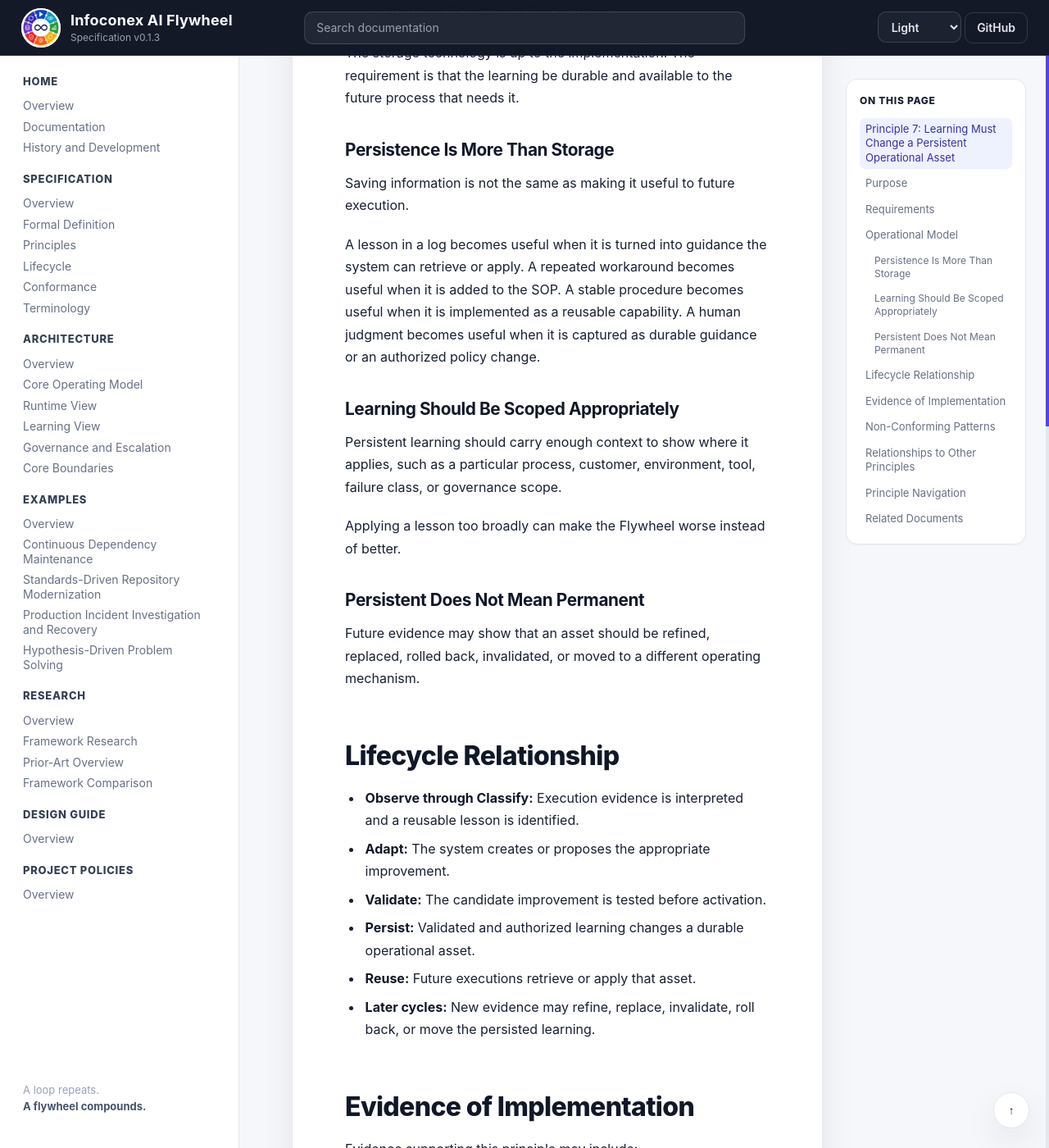
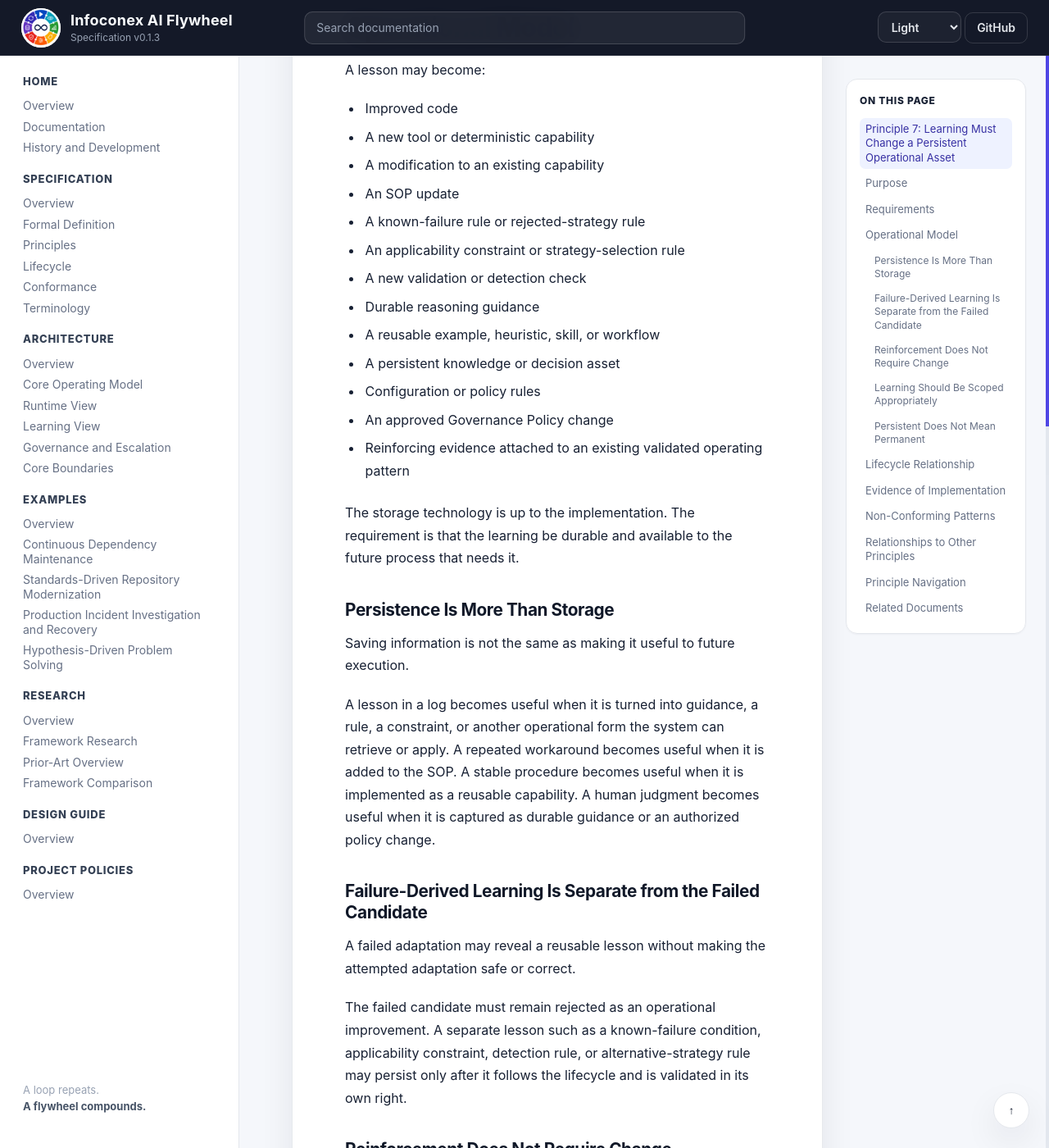
Before and after one commit to infoconex/ai-flywheel, a Jekyll site: the page built from docs/specification/principles/07-persistent-learning.md, in a window 1280 px wide and 1400 px high, scrolled down 1885 px. Shown: the whole window at 82% size. Built offline with Jekyll 4.4.1, drawn with Linux system fonts in a browser that asks for light colours; our own code applies the rules of GitHub Pages for plain Markdown files; some of the changed text lies outside the part shown.

Commit message:
Define what learning may be persisted (#37)
* Define persisted learning requirements

* Apply persisted learning requirements to Persist stage

* Clarify persistent learning principle

* Add persisted learning requirements to specification index

* Clarify persisted learning terminology

* Add persisted learning conformance checks

```diff
--- a/docs/specification/principles/07-persistent-learning.md
+++ b/docs/specification/principles/07-persistent-learning.md
@@ -6,7 +6,7 @@ Useful Infoconex AI Flywheel learning must survive the current execution.
 
 A system does not meaningfully improve if every lesson disappears when the current context ends.
 
-When execution produces a reusable lesson, that learning should change something durable that future executions can actually use.
+When execution produces reusable learning, that learning must become durably available to future operation in a form appropriate to what was learned.
 
 ## Requirements
 
@@ -14,11 +14,16 @@ A conforming implementation must satisfy these requirements:
 
 - Reusable learning survives the current execution in a durable operational asset.
 - The persistent asset matches the type of learning identified through classification and evolution routing.
-- Saving raw logs, conversations, or historical records alone does not satisfy persistence unless the resulting knowledge becomes available to future operation.
-- Persistent learning includes enough context to avoid applying lessons where they do not belong.
-- Improvements are validated before becoming part of future operation.
-- The system must be authorized to persist the change.
+- Persisted learning is not limited to conversational memory or a knowledge store and may be represented through executable, procedural, reasoning, validation, configuration, knowledge, constraint, governance, or other operational forms.
+- Saving raw logs, conversations, observations, or historical records alone does not satisfy persistence unless validated learning represented by those records becomes available to future operation.
+- Persistent learning is identifiable and includes enough context to avoid applying lessons where they do not belong.
+- Improvements are sufficiently validated before becoming part of future operation.
+- The system must be authorized to persist governed changes.
+- A failed or rejected adaptation is not persisted as an approved improvement, while separately validated learning derived from that attempt may persist in an appropriate form.
+- Reinforcing evidence may be associated with an existing validated operating pattern without requiring or misrepresenting a new adaptation.
 - Persistent assets can be revised, replaced, rolled back, invalidated, or moved when later evidence shows that the current form is no longer appropriate.
+
+The detailed requirements for what may count as persisted learning are defined in [Persisted Learning Requirements](../persisted-learning.md).
 
 ## Operational Model
 
@@ -28,12 +33,15 @@ A lesson may become:
 - A new tool or deterministic capability
 - A modification to an existing capability
 - An SOP update
-- A known-failure rule
-- A new validation check
+- A known-failure rule or rejected-strategy rule
+- An applicability constraint or strategy-selection rule
+- A new validation or detection check
 - Durable reasoning guidance
-- A reusable example or heuristic
-- A persistent memory or knowledge asset
+- A reusable example, heuristic, skill, or workflow
+- A persistent knowledge or decision asset
+- Configuration or policy rules
 - An approved Governance Policy change
+- Reinforcing evidence attached to an existing validated operating pattern
 
 The storage technology is up to the implementation. The requirement is that the learning be durable and available to the future process that needs it.
 
@@ -41,11 +49,23 @@ The storage technology is up to the implementation. The requirement is that the
 
 Saving information is not the same as making it useful to future execution.
 
-A lesson in a log becomes useful when it is turned into guidance the system can retrieve or apply. A repeated workaround becomes useful when it is added to the SOP. A stable procedure becomes useful when it is implemented as a reusable capability. A human judgment becomes useful when it is captured as durable guidance or an authorized policy change.
+A lesson in a log becomes useful when it is turned into guidance, a rule, a constraint, or another operational form the system can retrieve or apply. A repeated workaround becomes useful when it is added to the SOP. A stable procedure becomes useful when it is implemented as a reusable capability. A human judgment becomes useful when it is captured as durable guidance or an authorized policy change.
+
+### Failure-Derived Learning Is Separate from the Failed Candidate
+
+A failed adaptation may reveal a reusable lesson without making the attempted adaptation safe or correct.
+
+The failed candidate must remain rejected as an operational improvement. A separate lesson such as a known-failure condition, applicability constraint, detection rule, or alternative-strategy rule may persist only after it follows the lifecycle and is validated in its own right.
+
+### Reinforcement Does Not Require Change
+
+A successful or acceptable outcome may strengthen the evidence supporting an existing validated operating pattern.
+
+That reinforcing evidence may be retained and associated with the existing pattern without inventing a new adaptation or pretending that the operating behavior changed.
 
 ### Learning Should Be Scoped Appropriately
 
-Persistent learning should carry enough context to show where it applies, such as a particular process, customer, environment, tool, failure class, or governance scope.
+Persistent learning should carry enough context to show where it applies, such as a particular process, customer, environment, tool, version, failure class, or governance scope.
 
 Applying a lesson too broadly can make the Flywheel worse instead of better.
 
@@ -55,18 +75,20 @@ Future evidence may show that an asset should be refined, replaced, rolled back,
 
 ## Lifecycle Relationship
 
-- **Observe through Classify:** Execution evidence is interpreted and a reusable lesson is identified.
-- **Adapt:** The system creates or proposes the appropriate improvement.
-- **Validate:** The candidate improvement is tested before activation.
-- **Persist:** Validated and authorized learning changes a durable operational asset.
-- **Reuse:** Future executions retrieve or apply that asset.
+- **Observe through Classify:** Execution evidence is interpreted and a reusable lesson or reinforcing pattern is identified.
+- **Adapt:** The system creates or proposes the appropriate improvement when change is justified, or explicitly resolves that no adaptation is required.
+- **Validate:** The candidate improvement or other learning intended for persistence is evaluated for sufficient support.
+- **Persist:** Validated and authorized learning changes or enriches a durable operational asset, reinforces an existing validated pattern, or explicitly resolves that no new persistent learning is justified.
+- **Reuse:** Future executions retrieve or apply relevant persisted learning and validated operating patterns.
 - **Later cycles:** New evidence may refine, replace, invalidate, roll back, or move the persisted learning.
 
 ## Evidence of Implementation
 
 Evidence supporting this principle may include:
 
-- Durable code, SOP, validation, reasoning, knowledge, or governance changes produced from earlier execution
+- Durable code, SOP, validation, reasoning, configuration, knowledge, constraint, or governance changes produced from earlier execution
+- Validated failure-derived rules or guidance that remain distinct from the rejected candidate that produced the evidence
+- Reinforcing evidence associated with existing validated operating patterns
 - Examples showing that persisted learning remains available after the original context ends
 - Retrieval or invocation mechanisms that make the asset available to future operation
 - Scope or applicability information attached to learned assets
@@ -78,11 +100,13 @@ Evidence supporting this principle may include:
 This principle is not satisfied when:
 
 - Lessons disappear with the current context window
-- Observations are archived but never turned into reusable guidance
-- Raw conversation history is stored but future execution cannot use it
+- Observations are archived but never turned into reusable operational learning
+- Raw conversation history is stored but future execution cannot use the resulting learning
 - Improvements cannot be retrieved or applied by future executions
+- A failed or rejected adaptation is represented as approved behavior merely because its history was retained
 - Persisted learning is activated without required validation or authority
 - Lessons are applied outside the context where they are valid
+- Every successful execution is forced to create a new adaptation even when the evidence only reinforces an existing validated pattern
 
 ## Relationships to Other Principles
 
@@ -100,7 +124,10 @@ This principle is not satisfied when:
 
 ## Related Documents
 
+- [Persisted Learning Requirements](../persisted-learning.md)
+- [Validation Sufficiency Requirements](../validation-sufficiency.md)
 - [Learning Architecture](../../architecture/learning-view.md)
 - [Stage 6: Validate](../lifecycle/06-validate.md)
 - [Stage 7: Persist](../lifecycle/07-persist.md)
+- [Stage 8: Reuse](../lifecycle/08-reuse.md)
 - [Conformance](../conformance/README.md)
```
Also changed, not shown: docs/specification/README.md (+1 -0 lines), docs/specification/conformance/evaluation-checklist.md (+16 -12 lines), docs/specification/lifecycle/07-persist.md (+16 -6 lines), docs/specification/persisted-learning.md (added, +159 -0 lines), docs/specification/terminology.md (+13 -3 lines).
